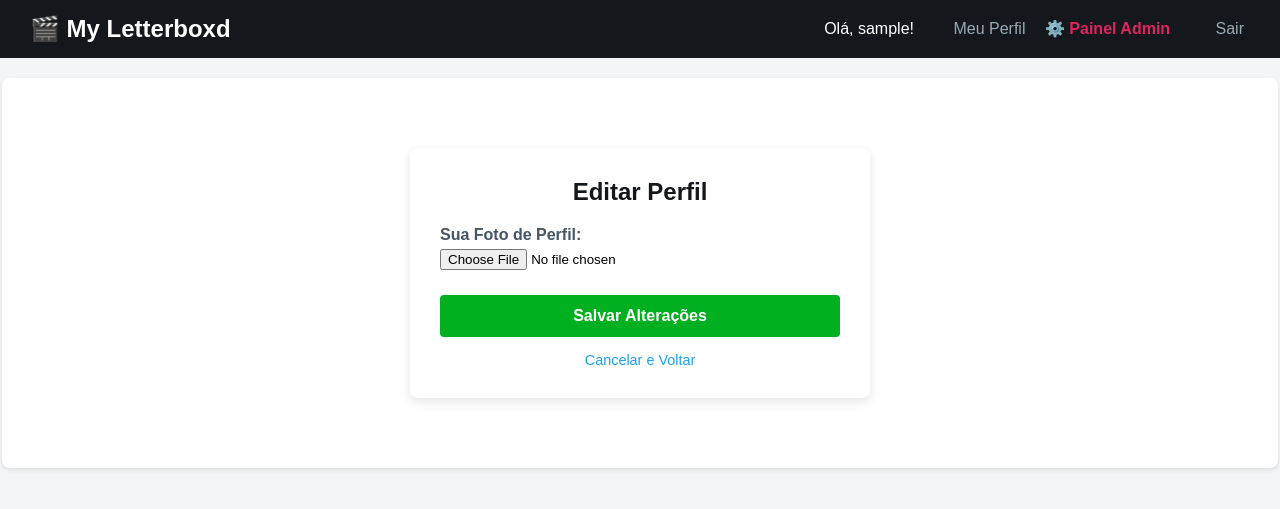
After one commit to juniorrxcx/my-letterboxd, a Django app: page /profile/edit/ in a window 1280 px wide. The commit adds this page. Shown: the top 509 px of the page. Run offline with Django 5.2, Linux system fonts and the light colour scheme; the visitor is signed in with stand-in values (Sample User, id 1).

Commit message:
Feat: Limpeza do form de cadastro, upload de foto no perfil e atalho do Admin

```diff
--- a/reviews/forms.py
+++ b/reviews/forms.py
@@ -1,5 +1,7 @@
 from django import forms
-from .models import Review
+from .models import Review, Profile
+from django.contrib.auth.forms import UserCreationForm
+from django.contrib.auth.models import User
 
 class ReviewForm(forms.ModelForm):
     class Meta:
@@ -13,3 +15,19 @@ class ReviewForm(forms.ModelForm):
             'rating': forms.Select(choices=[(1, '1 Estrela'), (2, '2 Estrelas'), (3, '3 Estrelas'), (4, '4 Estrelas'), (5, '5 Estrelas')]),
             'comment': forms.Textarea(attrs={'rows': 3, 'placeholder': 'O que você achou do filme?'}),
         }
+
+class CustomSignupForm(UserCreationForm):
+    class Meta(UserCreationForm.Meta):
+        model = User
+
+    def __init__(self, *args, **kwargs):
+        super().__init__(*args, **kwargs)
+
+        for field in self.fields.values():
+            field.help_text = ''
+
+class ProfileUpdateForm(forms.ModelForm):
+    class Meta:
+        model = Profile
+        fields = ['avatar']
+        labels = {'avatar': 'Sua Foto de Perfil'}
--- a/reviews/static/reviews/css/style.css
+++ b/reviews/static/reviews/css/style.css
@@ -142,3 +142,79 @@
     font-size: 0.9em;
     color: #333;
 }
+
+.auth-container {
+    max-width: 400px;
+    margin: 40px auto;
+    padding: 30px;
+    background-color: white;
+    border-radius: 8px;
+    box-shadow: 0 4px 12px rgba(0,0,0,0.1);
+    text-align: center;
+}
+
+.auth-container h2 {
+    margin-top: 0;
+    margin-bottom: 20px;
+    color: #14181c;
+}
+
+.auth-container form p {
+    text-align: left;
+    margin-bottom: 15px;
+}
+
+.auth-container label {
+    display: block;
+    font-weight: bold;
+    margin-bottom: 5px;
+    color: #445566;
+}
+
+.auth-container input[type="text"],
+.auth-container input[type="password"],
+.auth-container input[type="email"] {
+    width: 100%;
+    padding: 10px;
+    border: 1px solid #ccc;
+    border-radius: 4px;
+    box-sizing: border-box;
+    font-size: 16px;
+}
+
+.auth-container input[type="text"]:focus,
+.auth-container input[type="password"]:focus,
+.auth-container input[type="email"]:focus {
+    border-color: #00b020;
+    outline: none;
+    box-shadow: 0 0 5px rgba(0, 176, 32, 0.3);
+}
+
+.btn-auth {
+    width: 100%;
+    background-color: #00b020;
+    color: white;
+    border: none;
+    padding: 12px;
+    border-radius: 4px;
+    font-size: 16px;
+    font-weight: bold;
+    cursor: pointer;
+    margin-top: 10px;
+    transition: background-color 0.2s;
+}
+
+.btn-auth:hover {
+    background-color: #008f1a;
+}
+
+.auth-help-text {
+    margin-top: 15px;
+    font-size: 0.9em;
+    color: #666;
+}
+
+.auth-help-text a {
+    color: #1da1f2;
+    text-decoration: none;
+}
--- a/reviews/templates/base.html
+++ b/reviews/templates/base.html
@@ -17,7 +17,11 @@
                 <span style="color: white; margin-right: 15px;">Olá, {{ user.username }}!</span>
                 <a href="{% url 'user_profile' user.username %}">Meu Perfil</a>
 
-                <form action="{% url 'logout' %}" method="post" style="display: inline;">
+                {% if user.is_staff %}
+                    <a href="{% url 'admin:index' %}" style="color: #e0245e; font-weight: bold; margin-left: 15px;">⚙️ Painel Admin</a>
+                {% endif %}
+
+                <form action="{% url 'logout' %}" method="post" style="display: inline; margin-left: 15px;">
                     {% csrf_token %}
                     <button type="submit" class="nav-btn-logout">Sair</button>
                 </form>
@@ -28,7 +32,6 @@
         </div>
     </nav>
 
-
     <main style="max-width: 1400px; width: 95%; margin: 20px auto; padding: 30px; background-color: white; border-radius: 8px; box-shadow: 0 2px 4px rgba(0,0,0,0.1);">
         {% block content %}
         {% endblock %}
--- /dev/null
+++ b/reviews/templates/reviews/edit_profile.html
@@ -0,0 +1,17 @@
+{% extends 'base.html' %}
+
+{% block content %}
+<div class="auth-container">
+    <h2>Editar Perfil</h2>
+
+    <form method="post" enctype="multipart/form-data">
+        {% csrf_token %}
+        {{ form.as_p }}
+        <button type="submit" class="btn-auth">Salvar Alterações</button>
+    </form>
+
+    <div class="auth-help-text" style="margin-top: 15px;">
+        <a href="{% url 'user_profile' user.username %}">Cancelar e Voltar</a>
+    </div>
+</div>
+{% endblock %}
--- a/reviews/templates/reviews/user_profile.html
+++ b/reviews/templates/reviews/user_profile.html
@@ -5,7 +5,6 @@
             {% if profile_user.profile.avatar %}
                 <img src="{{ profile_user.profile.avatar.url }}" alt="Avatar de {{ profile_user.username }}" style="width: 100px; height: 100px; border-radius: 50%; object-fit: cover; box-shadow: 0 4px 8px rgba(0,0,0,0.1);">
             {% else %}
-                <!-- Fallback gigante para o perfil -->
                 <div style="width: 100px; height: 100px; border-radius: 50%; background-color: #445566; display: flex; justify-content: center; align-items: center; color: white; font-size: 40px; font-weight: bold; box-shadow: 0 4px 8px rgba(0,0,0,0.1);">
                     {{ profile_user.username|make_list|first|upper }}
                 </div>
@@ -14,6 +13,10 @@
             <div>
                 <h1 style="margin: 0 0 5px 0;">Perfil de {{ profile_user.username }}</h1>
                 <p style="color: #666; margin: 0;">Membro desde {{ profile_user.date_joined|date:"M/Y" }}</p>
+
+                {% if request.user == profile_user %}
+                    <a href="{% url 'edit_profile' %}" style="display: inline-block; margin-top: 10px; padding: 6px 12px; background-color: #1da1f2; color: white; text-decoration: none; border-radius: 4px; font-size: 14px;">Editar Foto de Perfil</a>
+                {% endif %}
             </div>
         </div>
     <hr style="margin: 30px 0; border: 1px solid #eee;">
--- a/reviews/urls.py
+++ b/reviews/urls.py
@@ -6,5 +6,6 @@ urlpatterns = [
     path('signup/', views.signup, name='signup'),
     path('movie/<int:movie_id>/', views.movie_detail, name='movie_detail'),
     path('review/<int:review_id>/like/', views.toggle_like, name='toggle_like'),
+    path('profile/edit/', views.edit_profile, name='edit_profile'),
     path('profile/<str:username>/', views.user_profile, name='user_profile'),
 ]
--- a/reviews/views.py
+++ b/reviews/views.py
@@ -2,7 +2,8 @@ from django.shortcuts import render, redirect, get_object_or_404
 from django.contrib.auth.forms import UserCreationForm
 from django.contrib.auth.models import User
 from .models import Movie, Review, Like
-from .forms import ReviewForm
+from django.contrib.auth.decorators import login_required
+from .forms import ReviewForm, CustomSignupForm, ProfileUpdateForm
 
 def movie_list(request):
     movies = Movie.objects.all().order_by('-release_year')
@@ -10,12 +11,12 @@ def movie_list(request):
 
 def signup(request):
     if request.method == 'POST':
-        form = UserCreationForm(request.POST)
+        form = CustomSignupForm(request.POST)
         if form.is_valid():
             form.save()
             return redirect('login')
     else:
-        form = UserCreationForm()
+        form = CustomSignupForm()
     return render(request, 'registration/signup.html', {'form': form})
 
 
@@ -65,3 +66,15 @@ def user_profile(request, username):
         'profile_user': profile_user,
         'user_reviews': user_reviews
     })
+
+@login_required
+def edit_profile(request):
+    if request.method == 'POST':
+        form = ProfileUpdateForm(request.POST, request.FILES, instance=request.user.profile)
+        if form.is_valid():
+            form.save()
+            return redirect('user_profile', username=request.user.username)
+    else:
+        form = ProfileUpdateForm(instance=request.user.profile)
+
+    return render(request, 'reviews/edit_profile.html', {'form': form})
```
Also changed, not shown: templates/registration/login.html (+13 -12 lines), templates/registration/signup.html (+13 -12 lines), 1 other file.
